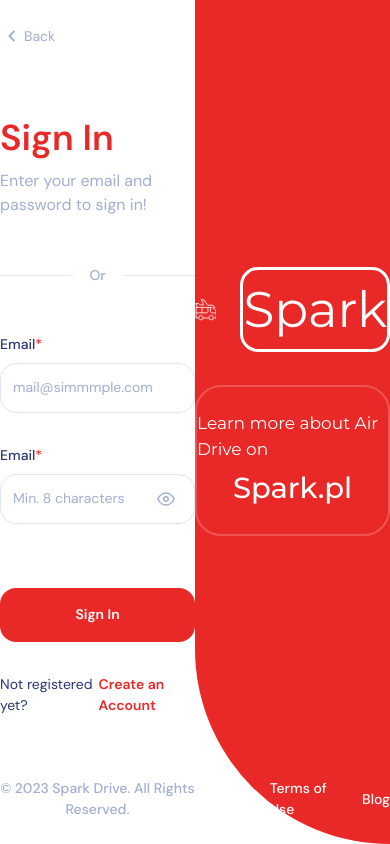
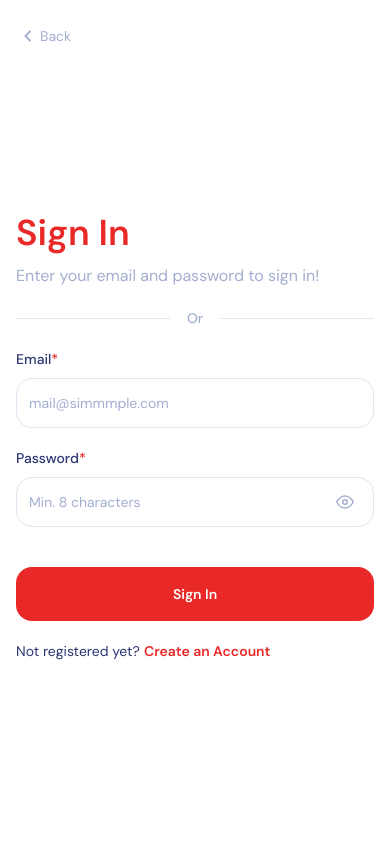
Before and after one commit to gulnabi-afridi/sparkleo-frontend-test, a React (Vite) app: page / in a window 390 px wide. Built offline with nearby package versions, Linux system fonts and the light colour scheme.

Commit message:
login-screen responsivenss done

```diff
--- a/src/screens/Login.jsx
+++ b/src/screens/Login.jsx
@@ -16,9 +16,9 @@
   };
 
   return (
-    <div className="w-full min-h-screen grid grid-cols-2">
+    <div className="w-full min-h-screen grid grid-cols-1 lg:grid-cols-2">
       {/* 1st col  */}
-      <div className="w-full bg-white-1 py-6">
+      <div className="w-full bg-white-1 lg:px-0 px-4 py-6">
         <div className="w-full h-full flex flex-col justify-between mx-auto max-w-[410px]">
           {/* back btn --> */}
           <button className="flex justify-start items-center">
@@ -28,7 +28,7 @@
             </p>
           </button>
           {/* login form --> */}
-          <form className="w-full flex gap-8 flex-col">
+          <form className="w-full flex gap-5 csm:gap-8 flex-col">
             <div className="flex flex-col gap-1 items-start">
               <h2 className="text-[36px] text-brnad-1 font-dm-sans font-semibold">
                 Sign In
@@ -37,7 +37,7 @@
                 Enter your email and password to sign in!
               </p>
             </div>
-            <div className="w-full my-4 justify-center items-center  grid grid-cols-[1fr,50px,1fr]">
+            <div className="w-full justify-center items-center  grid grid-cols-[1fr,50px,1fr]">
               <div className="w-full h-[1px] bg-blue-3"></div>
               <div className="w-full flex justify-center items-center">
                 <p className="text-[14px] text-blue-2 font-medium font-dm-sans">
@@ -65,15 +65,15 @@
             {/* password input  */}
             <div className="w-full flex flex-col gap-2">
               <label
-                htmlFor="email"
+                htmlFor="password"
                 className="text-[14px] flex text-blue-1 font-medium font-dm-sans"
               >
-                Email <span className="text-brnad-1">*</span>{" "}
+                Password <span className="text-brnad-1">*</span>{" "}
               </label>
               <div className="w-full relative">
                 <input
                   type={showPassword ? "text" : "password"}
-                  id="email"
+                  id="password"
                   minLength={8}
                   required
                   placeholder="Min. 8 characters"
@@ -116,13 +116,14 @@
               </Link>
             </div>
           </form>
-          <p className="text-blue-2 text-[14px] text-center font-medium font-dm-sans">
+          <p className="text-blue-2 lg:block hidden text-[14px] text-center font-medium font-dm-sans">
             © 2023 Spark Drive. All Rights Reserved.{" "}
           </p>
+          <p className="lg:hidden block"></p>
         </div>
       </div>
       {/* 2nd col  */}
-      <div className="w-full h-full py-6 bg-brnad-1 rounded-bl-[200px]">
+      <div className="w-full hidden lg:flex py-3 lg:py-6 bg-brnad-1 lg:px-0 px-4 rounded-bl-[0px] lg:rounded-bl-[200px]">
         <div className="w-full h-full max-w-[410px] flex flex-col justify-between mx-auto">
           <div></div>
           <div className="flex flex-col gap-8">
@@ -132,7 +133,7 @@
                 Spark
               </button>
             </div>
-            <div className="w-full gap-1 border-opacity-20 max-w-[470px] py-6 border-[2px] border-white-1 rounded-[26px] flex flex-col justify-center items-center">
+            <div className="w-full gap-1 border-opacity-20 max-w-[470px] py-6 border-[2px] border-white-1 rounded-[26px] hidden lg:flex flex-col justify-center items-center">
               <p className="text-[17px] font-montserrat text-white-1">
                 Learn more about Air Drive on
               </p>
@@ -162,8 +163,6 @@
 
 export default Login;
 
-
-
 const signNavigations = [
   {
     name: "License",
```
